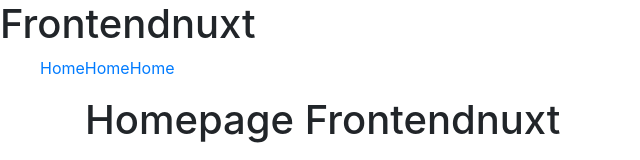
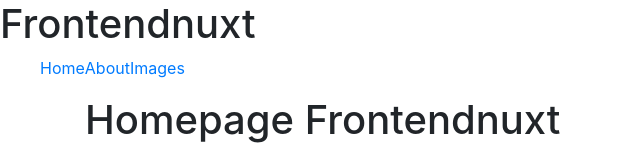
Before and after one commit to alexvco/frontendnuxt, a Nuxt app: page / in a window 1280 px wide. Shown: the top 160 px of the page, without its empty margins (0-640 px from the left). Built offline with nearby package versions, Linux system fonts and the light colour scheme.

Commit message:
useless - homepage nav correct links

```diff
--- a/components/AppHeader.vue
+++ b/components/AppHeader.vue
@@ -6,10 +6,10 @@
         <nuxt-link to="/">Home</nuxt-link>
       </li>
       <li>
-        <nuxt-link to="/">Home</nuxt-link>
+        <nuxt-link to="/about">About</nuxt-link>
       </li>
       <li>
-        <nuxt-link to="/">Home</nuxt-link>
+        <nuxt-link to="/images">Images</nuxt-link>
       </li>
     </ul>
   </header>
```
